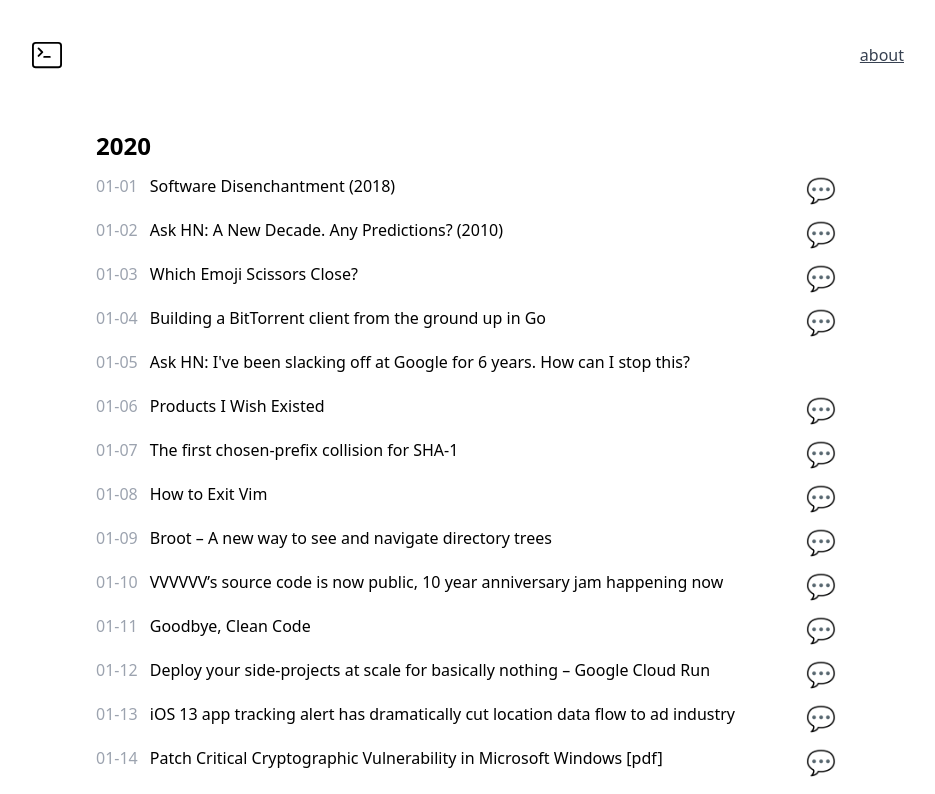
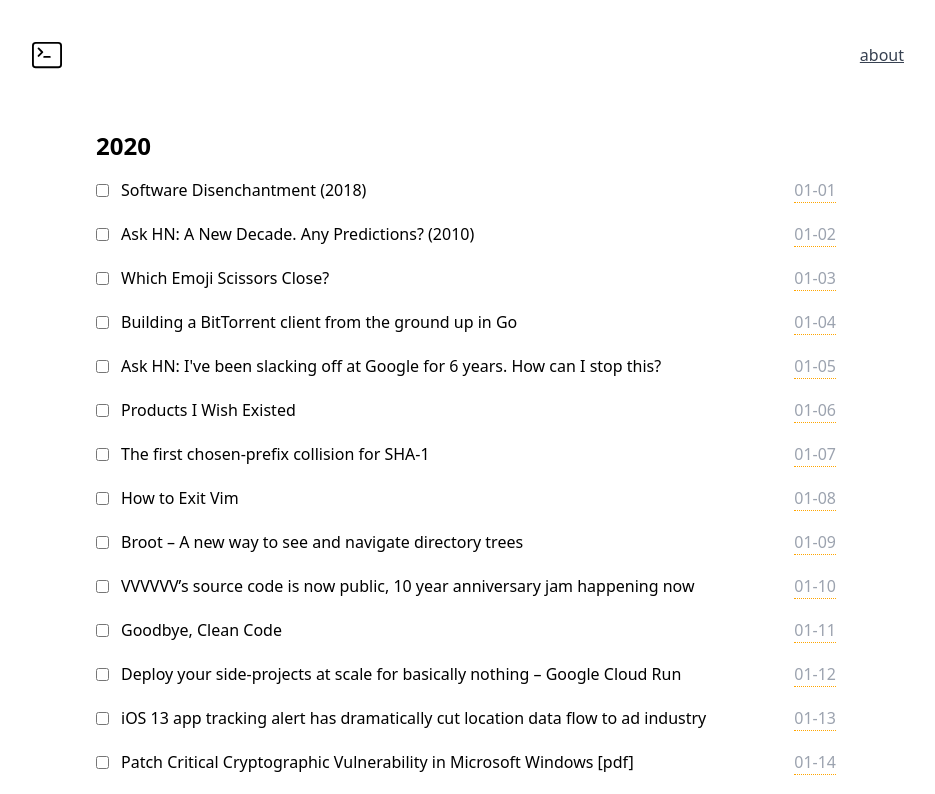
Before and after one commit to bodazhao/boda.dev, a Next.js app: page /hackernews in a window 1280 px wide. Shown: the top 794 px of the page, without its empty margins (172-1107 px from the left). Built offline with nearby package versions, Linux system fonts and the light colour scheme.

Commit message:
chore: refactor date as link for HN thread

```diff
--- a/pages/hackernews.tsx
+++ b/pages/hackernews.tsx
@@ -2,20 +2,12 @@ import { Layout } from "@/components";
 import db from "@/data/hackernews.json";
 
 /**
- * get top X stories from each day, e.g 1, 3, 5, 10 up to 30
+ * sort stories (by scores) from each day
  */
-function getTopStoryOf(num) {
-  return db.map(({ the_day, stories }) => ({
-    the_day,
-    stories: [
-      stories.sort((a, b) => {
-        return parseInt(b.score) - parseInt(a.score);
-      })[num - 1],
-    ],
-  }));
-}
-
-const top1Story = getTopStoryOf(1);
+const topStories = db.map(({ the_day, stories }) => ({
+  the_day,
+  stories: stories.sort((a, b) => parseInt(b.score) - parseInt(a.score)),
+}));
 
 function Home() {
   return (
@@ -23,33 +15,32 @@ function Home() {
       <h1 className="text-2xl font-bold mb-3">2020</h1>
 
       <div className="pr-1">
-        {top1Story.map(({ the_day, stories }) => {
-          const comments = `https://news.ycombinator.com/item?id=${stories[0].id}`;
-          const hasNoLink = stories[0].url === null;
+        {topStories.map(({ the_day, stories }) => {
+          const topStory = stories[0];
+          const comments = `https://news.ycombinator.com/item?id=${topStory.id}`;
+          const hasNoLink = topStory.url === null;
           // url can be external link or HN thead
-          const url = hasNoLink ? comments : stories[0].url;
+          const url = hasNoLink ? comments : topStory.url;
 
           return (
             <div
               key={the_day}
-              className="flex flex-wrap mb-3"
-              style={{
-                minHeight: "32px",
-              }}
+              className="flex flex-wrap items-center mb-3"
+              style={{ minHeight: "32px" }}
             >
-              <p className="mr-3 text-gray-400">
-                {the_day.split("-").slice(1).join("-")}
-              </p>
+              <input type="checkbox" className="mr-2 md:mr-3" />
 
-              <a href={url} className="mr-2 flex-1">
-                {stories[0].title}
+              <a href={url} className="flex-1">
+                {topStory.title}
               </a>
 
-              {!hasNoLink && (
-                <a href={comments} className="text-2xl">
-                  💬
-                </a>
-              )}
+              <a
+                href={comments}
+                className="text-gray-400"
+                style={{ borderBottom: "1px dotted orange" }}
+              >
+                {the_day.split("-").slice(1).join("-")}
+              </a>
             </div>
           );
         })}
```
